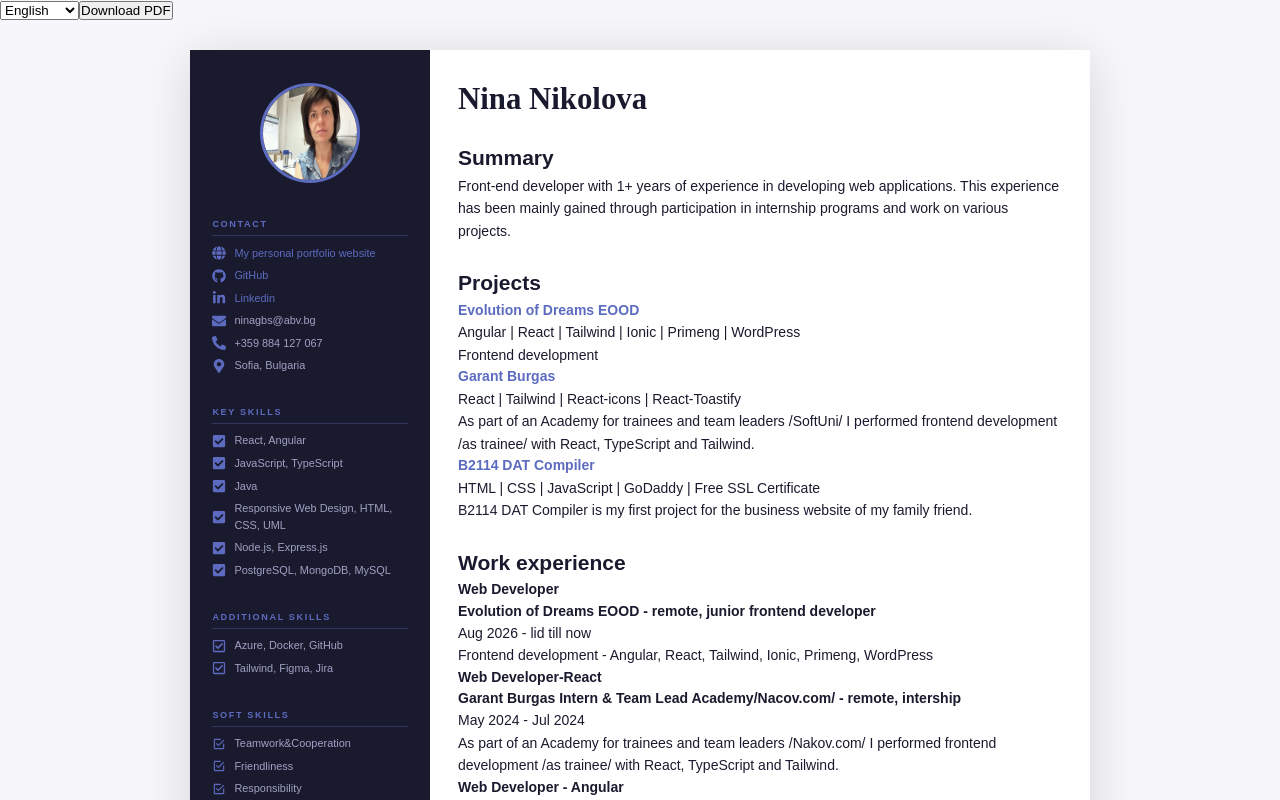
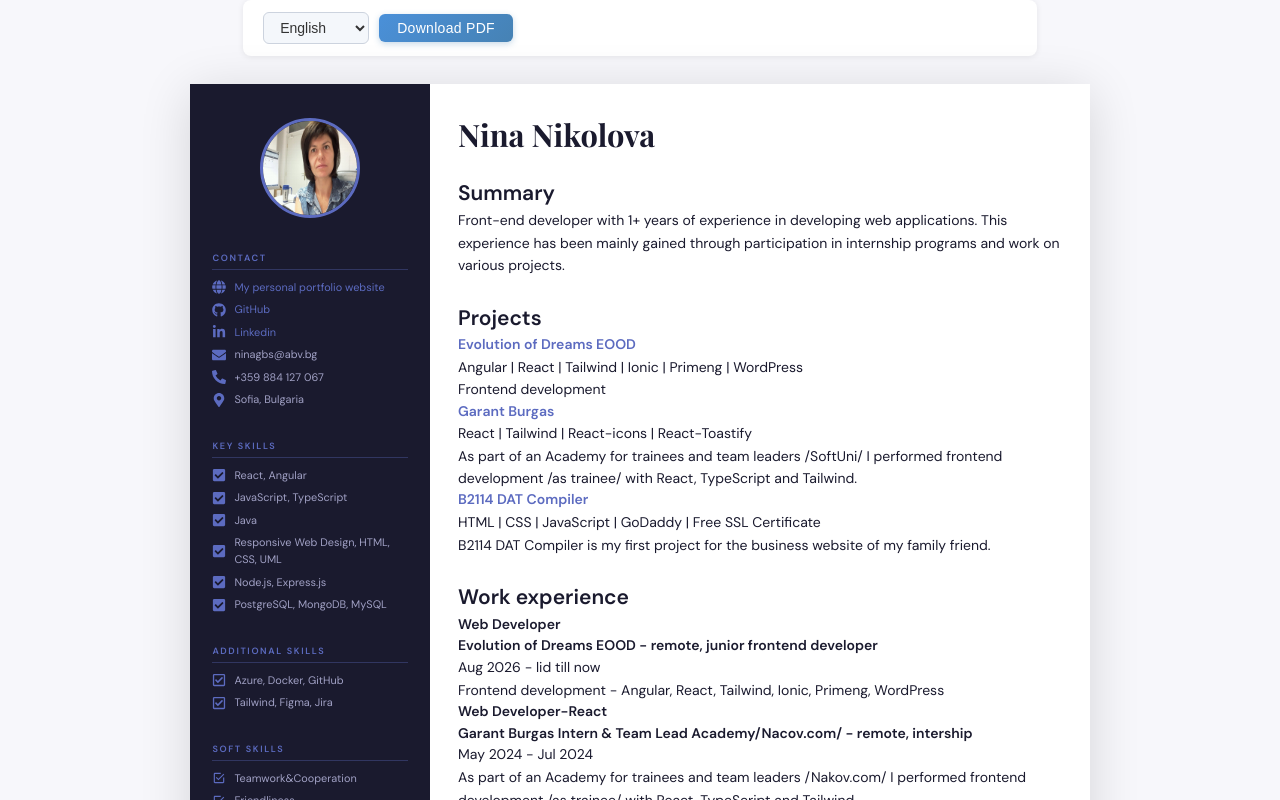
Before and after one commit to NinaNikolova/resume, a React (Create React App) app: page / in a window 1280 px wide. Shown: the top 800 px of the page. Built offline with nearby package versions, Linux system fonts and the light colour scheme.

Commit message:
corrected controls

```diff
--- a/public/index.html
+++ b/public/index.html
@@ -9,7 +9,7 @@
       name="description"
       content="Web site created using create-react-app"
     />
-
+    <link href="https://fonts.googleapis.com/css2?family=Playfair+Display:wght@400;600;700&family=DM+Sans:wght@300;400;500;600&display=swap" rel="stylesheet" />
     <link rel="apple-touch-icon" href="%PUBLIC_URL%/logo192.png" />
     <!--
       manifest.json provides metadata used when your web app is installed on a
--- a/src/index.css
+++ b/src/index.css
@@ -382,3 +382,62 @@ li { margin-bottom: 0; }
     print-color-adjust: exact;
   }
 }
+/* ================================================================= */
+/* CONTROLS (select + button) */
+/* ================================================================= */
+
+.App > div:first-child {
+  display: flex;
+  align-items: center;
+  gap: 10px;
+  padding: 12px 20px;
+  margin-bottom: 10px;
+  background-color: #fff;
+  width: 21cm;
+  margin-left: auto;
+  margin-right: auto;
+  border-radius: 8px;
+  box-shadow: 0 1px 6px rgba(0,0,0,0.08);
+}
+
+select {
+  position: static;
+  padding: 6px 12px;
+  font-size: 14px;
+  border: 1px solid #ccd3de;
+  border-radius: 6px;
+  background-color: #f4f7fb;
+  color: #333;
+  cursor: pointer;
+  outline: none;
+  transition: border-color 0.2s;
+}
+
+select:hover,
+select:focus {
+  border-color: #4682B4;
+}
+
+#btn {
+  position: static;
+  padding: 6px 18px;
+  font-size: 14px;
+  background: linear-gradient(135deg, #4a90d9, #4682B4);
+  color: #fff;
+  border: none;
+  border-radius: 6px;
+  cursor: pointer;
+  font-weight: 500;
+  letter-spacing: 0.3px;
+  transition: opacity 0.2s, transform 0.1s;
+  box-shadow: 0 2px 6px rgba(70, 130, 180, 0.3);
+}
+
+#btn:hover {
+  opacity: 0.9;
+  transform: translateY(-1px);
+}
+
+#btn:active {
+  transform: translateY(0);
+}
```
